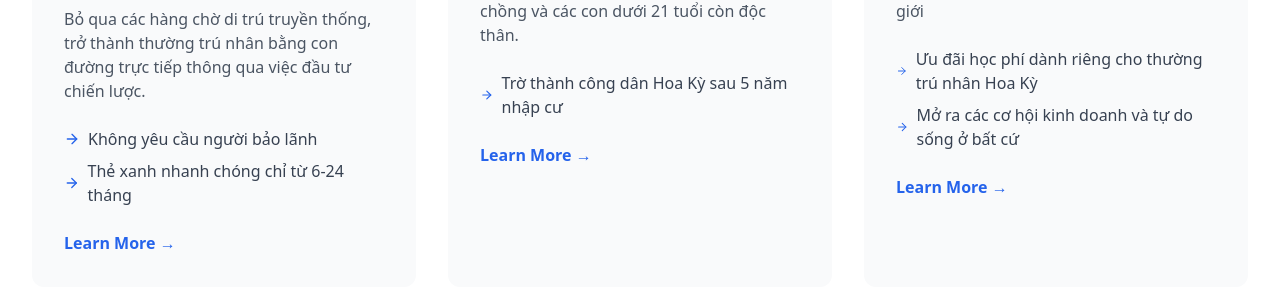
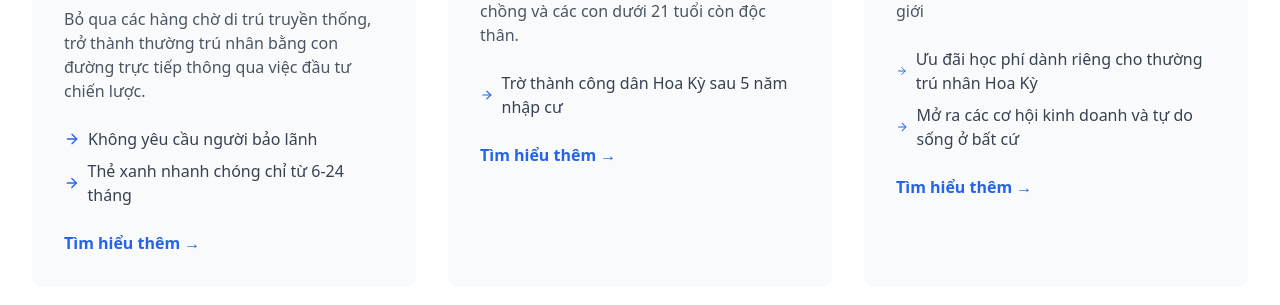
Before and after one commit to agency1412-oss/Landingpage-Loyalpass, a React (Vite) app: page / in a window 1280 px wide. Shown: the part 1321-1626 px from the top of the page. Built offline with nearby package versions, Linux system fonts and the light colour scheme.

Commit message:
Updated Benefits.tsx

```diff
--- a/src/components/Benefits.tsx
+++ b/src/components/Benefits.tsx
@@ -56,7 +56,7 @@
               </ul>
 
               <button className="text-blue-600 font-semibold hover:text-blue-700 transition-colors">
-                Learn More →
+                Tìm hiểu thêm →
               </button>
             </div>
           ))}
```
